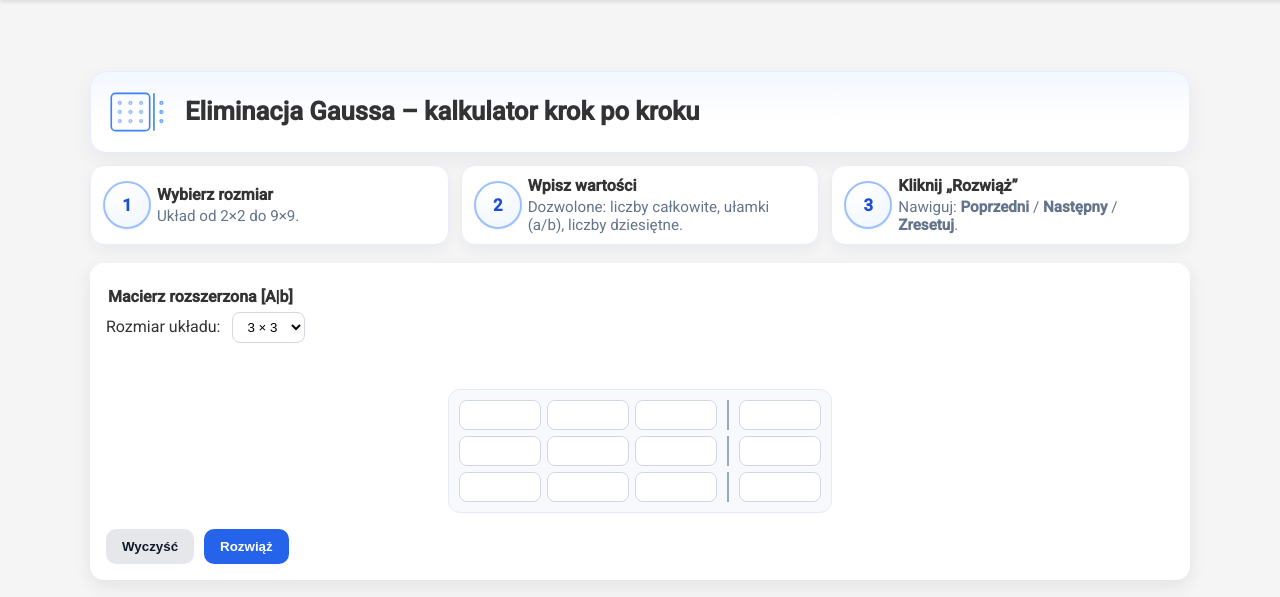
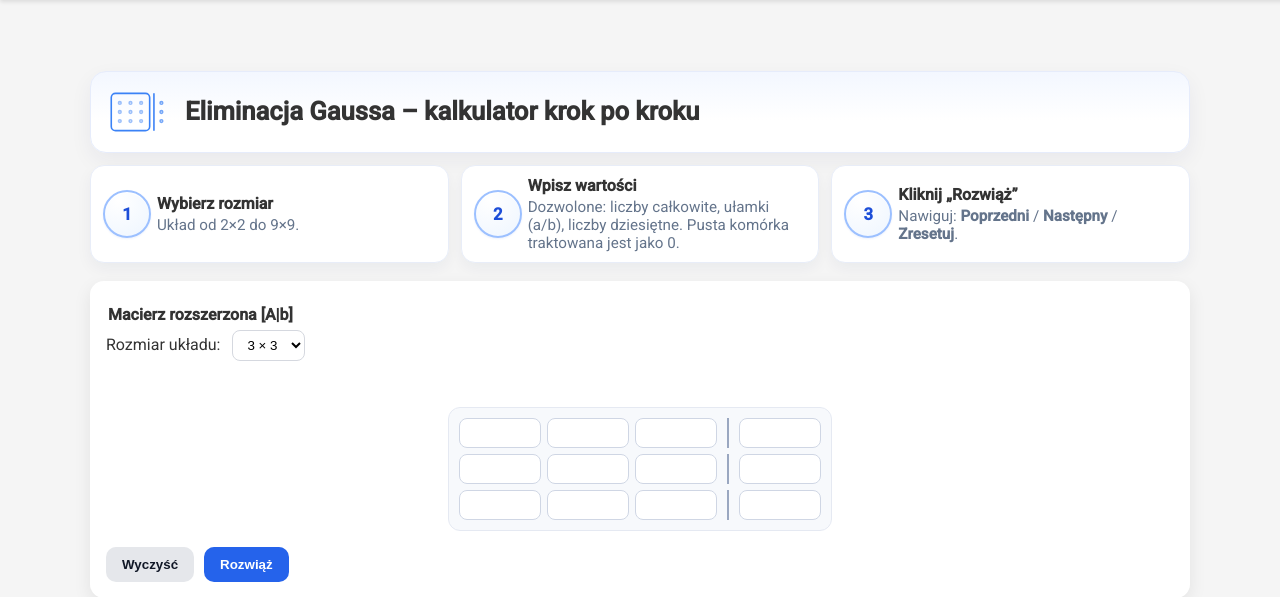
Before and after one commit to Kamil0171/Praca_Inzynierska, a Flask app: page /kalkulator/ in a window 1280 px wide. Shown: the part 41-638 px from the top of the page. Run offline with Flask 3, Linux system fonts and the light colour scheme.

Commit message:
Najnowsza werjsa

```diff
--- a/calculator/templates/kalkulator.html
+++ b/calculator/templates/kalkulator.html
@@ -52,7 +52,7 @@
           <div class="kaf-ikona" data-step="2" aria-hidden="true"></div>
           <div class="kaf-tekst">
             <div class="kaf-tytul">Wpisz wartości</div>
-            <div class="kaf-opis">Dozwolone: liczby całkowite, ułamki (a/b), liczby dziesiętne.</div>
+            <div class="kaf-opis">Dozwolone: liczby całkowite, ułamki (a/b), liczby dziesiętne. Pusta komórka traktowana jest jako 0.</div>
           </div>
         </div>
         <div class="kafelek">
--- /dev/null
+++ b/requirements.txt
@@ -0,0 +1,5 @@
+Flask==3.1.1
+numpy==2.3.2
+
+pytest==8.4.2
+pytest-cov==7.0.0
```
Also changed, not shown: tests/test_gauss_api.py (+2 -2 lines).
